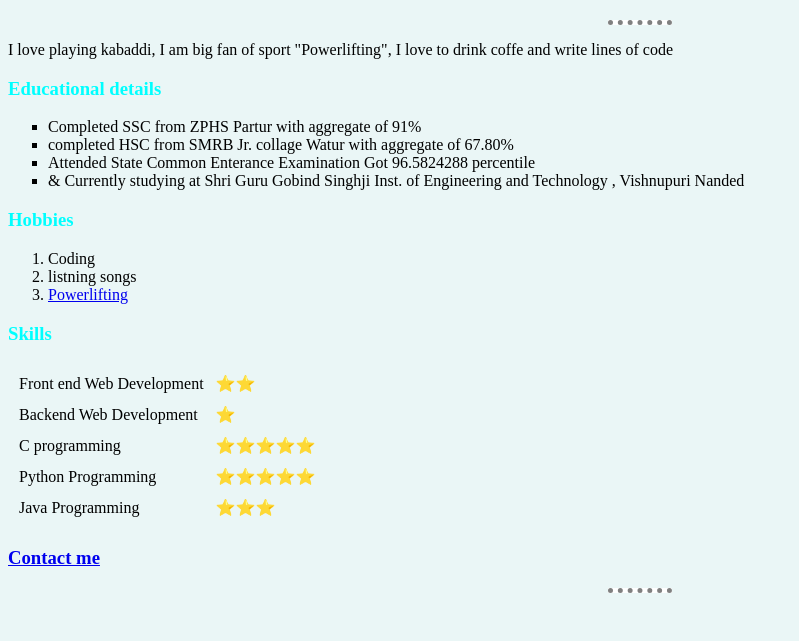
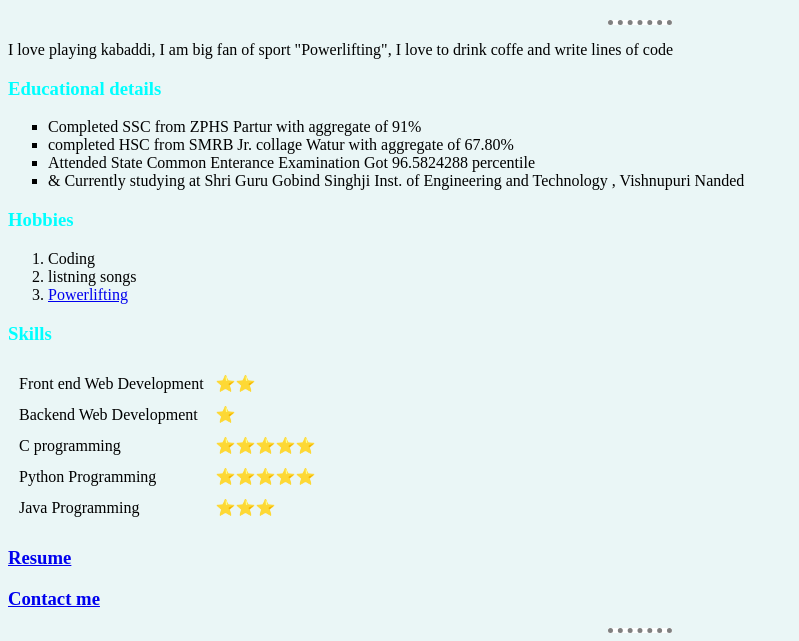
Before and after one commit to KRYPTONITE8/HTML-Portpholio, a plain HTML site: page index.html in a window 1280 px wide. Shown: the part 208-849 px from the top of the page, without its empty margins (0-799 px from the left). Before the commit the page ends 809 px from the top, so only its background shows below. Drawn offline with Linux system fonts and the light colour scheme.

Commit message:
Update index.html
added resume

```diff
--- a/index.html
+++ b/index.html
@@ -61,7 +61,7 @@
 
 
 
-
+<h3><a href="https://flowcv.com/resume/9hd9v4q30w">Resume</a></h3>
 <h3><a href="contact.html">Contact me</a></h3>
 <!--<h3><a href="first site.html"><em>My first website</em></a></h3>-->
 <hr size="3" noshade />
```
